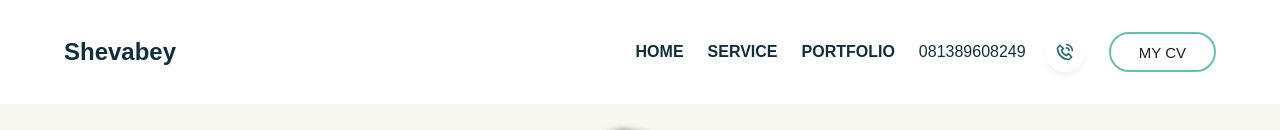
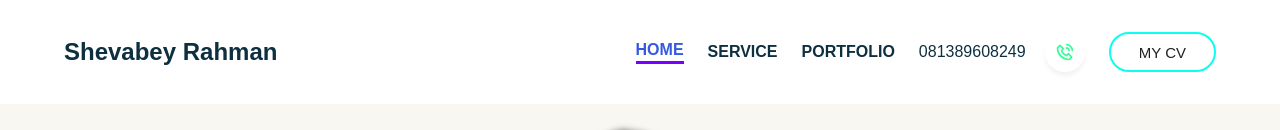
Before and after one commit to Shevabey/shevabeyrahman, a React (Vite) app: page / in a window 1280 px wide. Shown: the top 130 px of the page. Built offline with nearby package versions, Linux system fonts and the light colour scheme; grey boxes are pictures that could not be loaded; a web font is replaced by a local one.

Commit message:
update-fix the active link navbar

```diff
--- a/package.json
+++ b/package.json
@@ -14,7 +14,8 @@
     "react": "^18.2.0",
     "react-dom": "^18.2.0",
     "react-icons": "^5.0.1",
-    "react-router-dom": "^6.21.3"
+    "react-router-dom": "^6.21.3",
+    "react-scroll": "^1.9.0"
   },
   "devDependencies": {
     "@types/react": "^18.2.43",
--- a/src/components/Header/Header.jsx
+++ b/src/components/Header/Header.jsx
@@ -1,4 +1,5 @@
-import React, { useRef, useState } from "react";
+import React, { useEffect, useRef, useState } from "react";
+import { Link } from "react-scroll";
 import css from "./Header.module.scss";
 import { BiMenuAltRight, BiPhoneCall } from "react-icons/bi";
 import { motion } from "framer-motion";
@@ -7,15 +8,48 @@ import useHeaderShadow from "../../hooks/useHeaderShadow";
 import useOutsideAlerter from "../../hooks/useOutsideAlerter";
 const Header = () => {
   const [menuOpened, setMenuOpened] = useState(false);
+  const [activeLink, setActiveLink] = useState("home");
+  const closeMenu = () => setMenuOpened(false);
   const headerShadows = useHeaderShadow();
   const menuRef = useRef();
 
-  useOutsideAlerter(
-    {
+  useOutsideAlerter({
     menuRef,
-      setMenuOpened
+    setMenuOpened,
+  });
+
+  // when link click event sidebar close
+  const handleLinkClick = () => {
+    closeMenu();
+  };
+
+  useEffect(() => {
+    const handleScroll = () => {
+      const expertiesElement = document.getElementById("experties");
+      const portfolioElement = document.getElementById("portfolio");
+
+      if (
+        expertiesElement &&
+        window.scrollY >= expertiesElement.offsetTop &&
+        window.scrollY < portfolioElement.offsetTop
+      ) {
+        setActiveLink("experties");
+      } else if (portfolioElement && window.scrollY >= portfolioElement.offsetTop) {
+        setActiveLink("portfolio");
+      } else {
+        setActiveLink("home");
       }
-  )
+    };
+
+    window.addEventListener("scroll", handleScroll);
+
+    return () => {
+      window.removeEventListener("scroll", handleScroll);
+    };
+  }, []);
+
+
+
   return (
     <motion.div
       initial="hidden"
@@ -26,31 +60,68 @@ const Header = () => {
       style={{ boxShadow: headerShadows }}
     >
       <div className={`flexCenter innerWidth ${css.container}`}>
-        <div className={css.name}><a href="#">Shevabey</a></div>
+        <div className={css.name}>
+          <Link
+            to="home"
+            spy={true}
+            smooth={true}
+            offset={-100}
+            duration={100}
+            onClick={() => handleLinkClick("home")}
+          >
+            Shevabey Rahman
+          </Link>
+        </div>
 
         <ul
           ref={menuRef}
           style={getMenuStyles(menuOpened)}
           className={`flexCenter ${css.menu}`}
         >
-          <li>
-            <a href="#" className={css.active}>Home</a>
+          <li className={activeLink === "home" ? css.active : ""}>
+            <Link
+              to="home"
+              spy={true}
+              smooth={true}
+              offset={-100}
+              duration={100}
+              onClick={() => handleLinkClick("home")}
+            >
+              Home
+            </Link>
           </li>
-          <li>
-            <a href="#experties">Service</a>
+          <li className={activeLink === "experties" ? css.active : ""}>
+            <Link
+              to="experties"
+              spy={true}
+              smooth={true}
+              offset={1}
+              duration={100}
+              onClick={() => handleLinkClick("experties")}
+            >
+              Service
+            </Link>
           </li>
-          <li>
-            <a href="#portfolio">Portfolio</a>
+          <li className={activeLink === "portfolio" ? css.active : ""}>
+            <Link
+              to="portfolio"
+              spy={true}
+              smooth={true}
+              offset={3}
+              duration={100}
+              onClick={() => handleLinkClick("portfolio")}
+            >
+              Portfolio
+            </Link>
           </li>
-          <li className={`flexCenter ${css.phone}`}>
+          <li className={`flexCenter ${css.phone}`} onClick={handleLinkClick}>
             <p>081389608249</p>
             <BiPhoneCall size={"40px"} />
           </li>
           <div>
-              <a
-              href="#"
-              className={css.button}
-              >My CV</a>
+            <a href="#" className={css.button}>
+              My CV
+            </a>
           </div>
         </ul>
         {/* For medium and small screen */}
@@ -60,8 +131,6 @@ const Header = () => {
         >
           <BiMenuAltRight size={30} />
         </div>
-
-
       </div>
     </motion.div>
   );
--- a/src/components/Header/Header.module.scss
+++ b/src/components/Header/Header.module.scss
@@ -21,6 +21,7 @@
         color: inherit;
         font-size: 1.5rem;
         font-weight: 600;
+        cursor: pointer;
       }
     }
 
@@ -53,6 +54,7 @@
       cursor: pointer;
 
       li {
+
         a {
           font-weight: bold;
           color: inherit;
@@ -82,6 +84,13 @@
             transform-origin: left;
             transform: scaleX(1);
           }
+
+        }
+        &.active {
+          border-bottom: 3px solid rgb(119, 0, 255);
+          padding-bottom: 2px;
+          top: 1;
+          color: $secondary;
         }
       }
 
@@ -91,11 +100,11 @@
         flex-wrap: wrap;
 
         &:hover {
-          color: $secondary;
+          color: #02ff7ccd;
         }
 
         svg {
-          color: $secondary;
+          color: #02ff7ccd;
           background: white;
           padding: 10px;
           border-radius: 999px;
@@ -123,7 +132,7 @@
       position: relative;
       padding: 10px 24px;
       font-size: 15px;
-      border: 2px solid rgb(98, 193, 177);
+      border: 2px solid rgb(11, 254, 238);
       border-radius: 34px;
       background: transparent;
       font-weight: 100;
@@ -148,15 +157,15 @@
         border-radius: inherit;
         scale: 0;
         z-index: -1;
-        background-color: rgb(98, 193, 177);
+        background-color: #5fffdc;
         transition: all 0.6s cubic-bezier(0.23, 1, 0.32, 1);
       }
       &:hover {
         &::before {
           scale: 3;
         }
-        font-weight: 200;
-        color: #582407;
+        font-weight: bold;
+        color: #a705f2;
         scale: 1.1;
         box-shadow: 0 0px 20px rgba(98, 184, 193, 0.4);
       }
--- a/src/components/Hero/Hero.jsx
+++ b/src/components/Hero/Hero.jsx
@@ -13,6 +13,7 @@ const Hero = () => {
       variants={staggerContainer}
       viewport={{ once: false, amount: 0.25 }}
       className= {`innerWidth ${css.container}`}>
+        <a className="anchor" id="home"></a>
         {/* Upper Elements */}
         <div className={css.upperElements}>
           <motion.span
--- a/src/styles/contants.scss
+++ b/src/styles/contants.scss
@@ -4,5 +4,5 @@ $lg : 1024px;
 $xl: 1280px;
 $xxl: 1536px;
 $primary: #0D2F3F;
-$secondary: #286F6C;
+$secondary: #3559E0;
 $secondary-white: #E7E7E7;
```
Also changed, not shown: 1 other file (tests, documents, lock files or other folders). Lines whose indentation alone changed are shown as unchanged.
